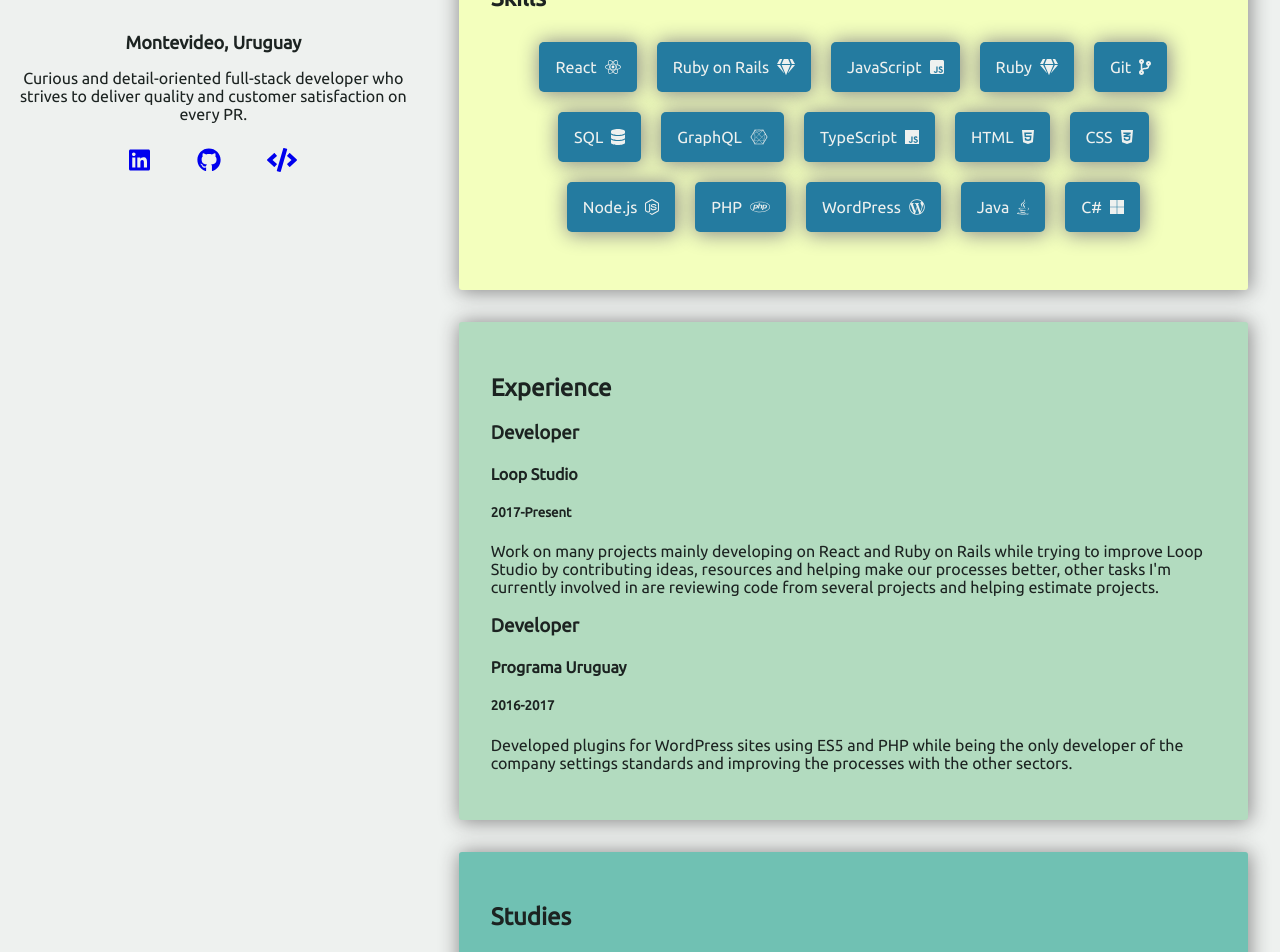
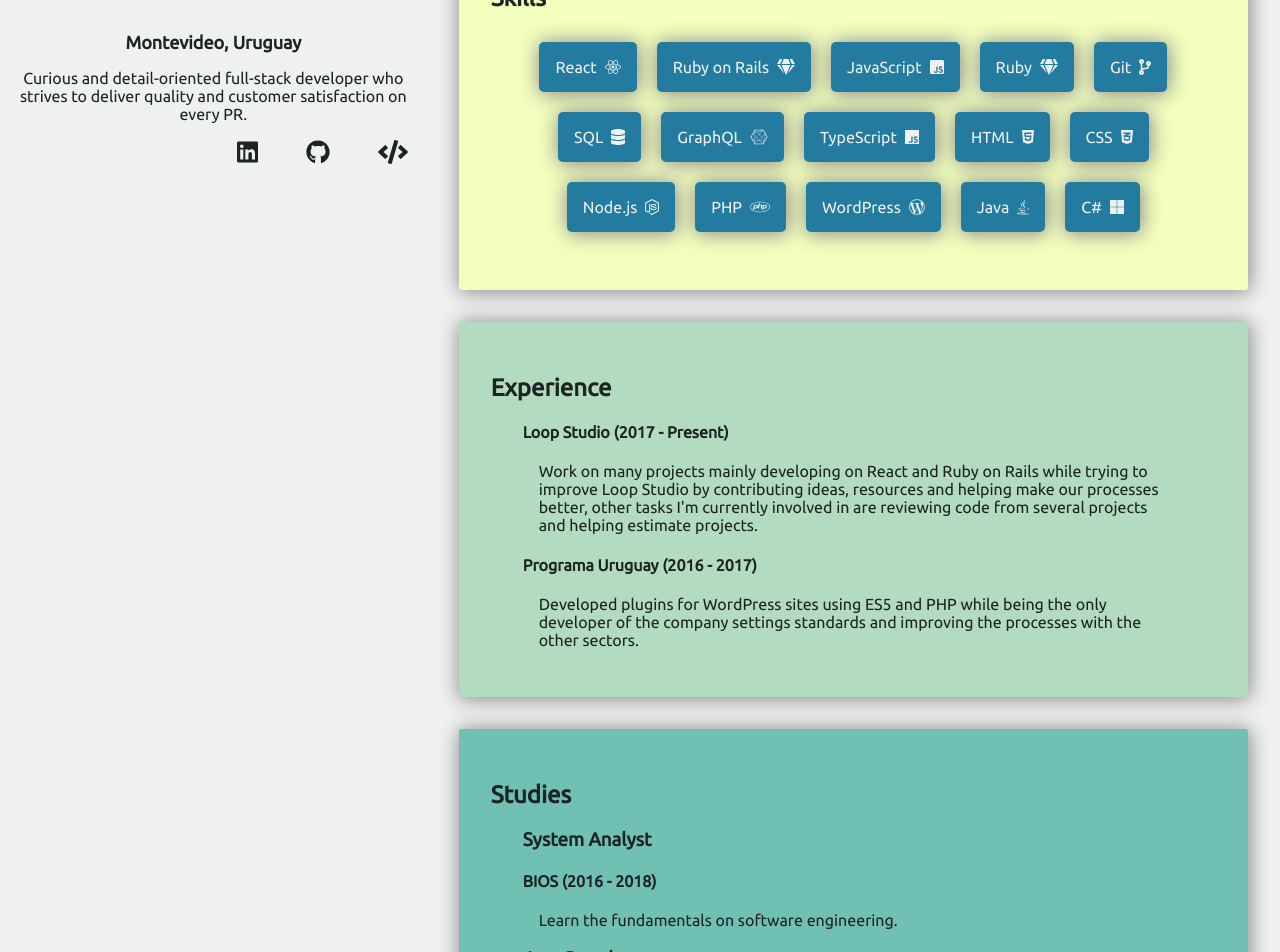
Before and after one commit to eleleiva/resume, a React (Create React App) app: page / in a window 1280 px wide. Shown: the part 100-1052 px from the top of the page. Built offline with nearby package versions, Linux system fonts and the light colour scheme.

Commit message:
Improve the UI and UX of the app

```diff
--- a/src/components/Experiences/Experience.js
+++ b/src/components/Experiences/Experience.js
@@ -2,9 +2,9 @@
 
 const Experience = ({ experience }) => (
   <article key={experience.company}>
-    <h3>{experience.title}</h3>
-    <h4>{experience.company}</h4>
-    <h5>{experience.years}</h5>
+    <h4>
+      {experience.company} ({experience.years})
+    </h4>
     <p>{experience.description}</p>
   </article>
 );
--- a/src/components/Experiences/Experiences.js
+++ b/src/components/Experiences/Experiences.js
@@ -1,17 +1,18 @@
 import React from 'react';
 
 import Experience from './Experience';
+import styles from './Experiences.module.css';
 
 const experiences = [
   {
-    years: '2017-Present',
+    years: '2017 - Present',
     title: 'Developer',
     company: 'Loop Studio',
     description:
       "Work on many projects mainly developing on React and Ruby on Rails while trying to improve Loop Studio by contributing ideas, resources and helping make our processes better, other tasks I'm currently involved in are reviewing code from several projects and helping estimate projects.",
   },
   {
-    years: '2016-2017',
+    years: '2016 - 2017',
     title: 'Developer',
     company: 'Programa Uruguay',
     description:
@@ -22,7 +23,7 @@
 const Experiences = () => (
   <>
     <h2>Experience</h2>
-    <section>
+    <section className={styles.experiences}>
       {experiences.map((experience) => (
         <Experience key={JSON.stringify(experience)} experience={experience} />
       ))}
--- /dev/null
+++ b/src/components/Experiences/Experiences.module.css
@@ -0,0 +1,8 @@
+.experiences {
+  margin-left: 2em;
+}
+
+.experiences p {
+  margin-left: 1em;
+  margin-right: 3em;
+}
--- a/src/components/PersonalInformation/PersonalInformation.js
+++ b/src/components/PersonalInformation/PersonalInformation.js
@@ -14,13 +14,25 @@
       </p>
     </article>
     <article className={styles.links}>
-      <a href="https://www.linkedin.com/in/luca-leiva-gonzalez-9002a9130/">
+      <a
+        target="_blank"
+        rel="noopener noreferrer"
+        href="https://www.linkedin.com/in/luca-leiva-gonzalez-9002a9130/"
+      >
         <FontAwesomeIcon icon={['fab', 'linkedin']} />
       </a>
-      <a href="https://github.com/lucaleivaloop">
+      <a
+        target="_blank"
+        rel="noopener noreferrer"
+        href="https://github.com/lucaleivaloop"
+      >
         <FontAwesomeIcon icon={['fab', 'github']} />
       </a>
-      <a href="https://github.com/eleleiva248/resume">
+      <a
+        target="_blank"
+        rel="noopener noreferrer"
+        href="https://github.com/eleleiva248/resume"
+      >
         <FontAwesomeIcon icon={'code'} />
       </a>
     </article>
--- a/src/components/PersonalInformation/PersonalInformation.module.css
+++ b/src/components/PersonalInformation/PersonalInformation.module.css
@@ -7,10 +7,17 @@
 }
 
 .links {
-  margin: 1em;
+  margin: auto;
   font-size: x-large;
   justify-content: space-around;
   display: flex;
-  padding: 0 3em;
+  max-width: 0;
+}
+
+.links a {
+  margin: 0 1em;
+}
+
+.links svg {
   color: #1c2321;
 }
--- a/src/components/Studies/Studies.js
+++ b/src/components/Studies/Studies.js
@@ -1,10 +1,11 @@
 import React from 'react';
 
 import Study from './Study';
+import styles from './Studies.module.css';
 
 const studies = [
   {
-    years: '2016-2018',
+    years: '2016 - 2018',
     title: 'System Analyst',
     institute: 'BIOS',
     description: 'Learn the fundamentals on software engineering.',
@@ -26,7 +27,7 @@
 const Studies = () => (
   <>
     <h2>Studies</h2>
-    <section>
+    <section className={styles.studies}>
       {studies.map((study) => (
         <Study key={JSON.stringify(study)} study={study} />
       ))}
--- /dev/null
+++ b/src/components/Studies/Studies.module.css
@@ -0,0 +1,8 @@
+.studies {
+  margin-left: 2em;
+}
+
+.studies p {
+  margin-left: 1em;
+  margin-right: 3em;
+}
--- a/src/components/Studies/Study.js
+++ b/src/components/Studies/Study.js
@@ -3,8 +3,9 @@
 const Study = ({ study }) => (
   <article>
     <h3>{study.title}</h3>
-    <h4>{study.institute}</h4>
-    <h5>{study.years}</h5>
+    <h4>
+      {study.institute} ({study.years})
+    </h4>
     <p>{study.description}</p>
   </article>
 );
--- a/src/layouts/MainLayout.module.css
+++ b/src/layouts/MainLayout.module.css
@@ -2,9 +2,6 @@
   display: grid;
   grid-template-columns: repeat(3, 1fr);
   grid-template-areas: 'personal-information story story';
-  min-height: 100vh;
-  min-width: 100vw;
-  max-width: 100vw;
 }
 
 @media (min-width: 1400px) {
--- a/src/pages/MainPage.module.css
+++ b/src/pages/MainPage.module.css
@@ -1,6 +1,7 @@
 .main {
   display: grid;
   grid-area: story;
+  grid-template-columns: repeat(1, 1fr);
   grid-template-areas:
     'skills'
     'experience'
```
Also changed, not shown: 1 other file (tests, documents, lock files or other folders).
